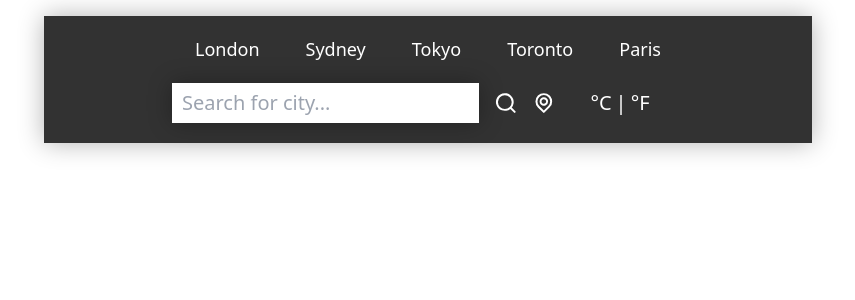
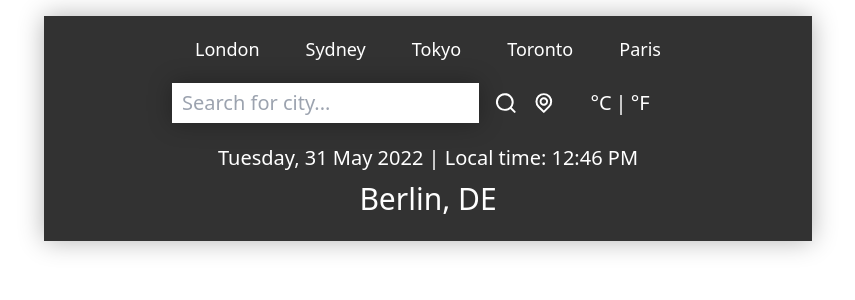
Before and after one commit to Sandeep-Abeykoon/react-weather-app, a React (Create React App) app: page / in a window 1280 px wide. Shown: the top 300 px of the page, without its empty margins (212-1067 px from the left). Built offline with nearby package versions, Linux system fonts and the light colour scheme; the HTML template or start-up script is replaced by a standard one.

Commit message:
updated the code

```diff
--- a/src/App.js
+++ b/src/App.js
@@ -2,12 +2,15 @@ import UilReact from '@iconscout/react-unicons/icons/uil-react'
 import { TopButtons } from "./Components/TopButtons/TopButtons"
 import './App.css';
 import { Inputs } from './Components/Inputs/Inputs';
+import { TimeAndLocation } from './Components/TimeAndLocation/TimeAndLocation';
 
 function App() {
   return (
   <div className='App'>
     <TopButtons/>
     <Inputs/>
+
+    <TimeAndLocation/>
   </div>
   );
 }
--- /dev/null
+++ b/src/Components/TimeAndLocation/TimeAndLocation.jsx
@@ -0,0 +1,15 @@
+import React from 'react'
+import styles from './TimeAndLocation.module.css'
+
+export const TimeAndLocation = () => {
+  return (
+    <div className={styles.timeAndLocation}>
+        <p className={styles.dateTime}>
+            Tuesday, 31 May 2022 | Local time: 12:46 PM
+        </p>
+        <p className={styles.city}>
+            Berlin, DE
+        </p>
+    </div>
+  )
+}
--- /dev/null
+++ b/src/Components/TimeAndLocation/TimeAndLocation.module.css
@@ -0,0 +1,17 @@
+.timeAndLocation {
+  display: flex;
+  flex-direction: column;
+  justify-content: center;
+  align-items: center;
+  gap: 3px;
+}
+
+.dateTime {
+  font-size: 1.25em;
+  font-weight: 200;
+}
+
+.city {
+  font-size: 1.875rem;
+  font-weight: 500;
+}
```
